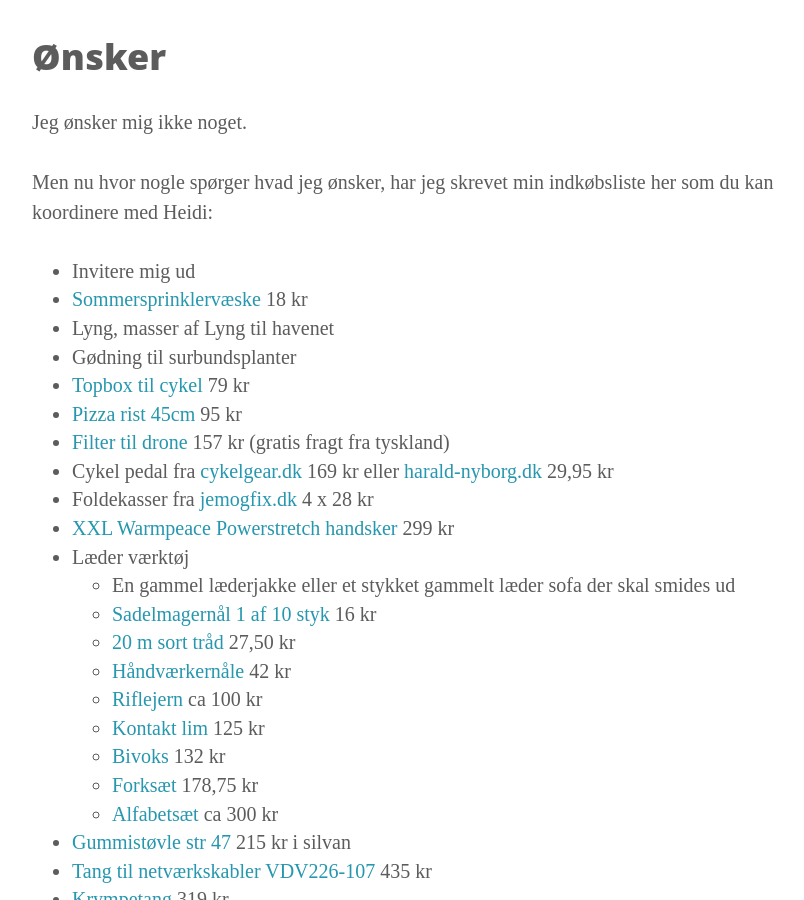
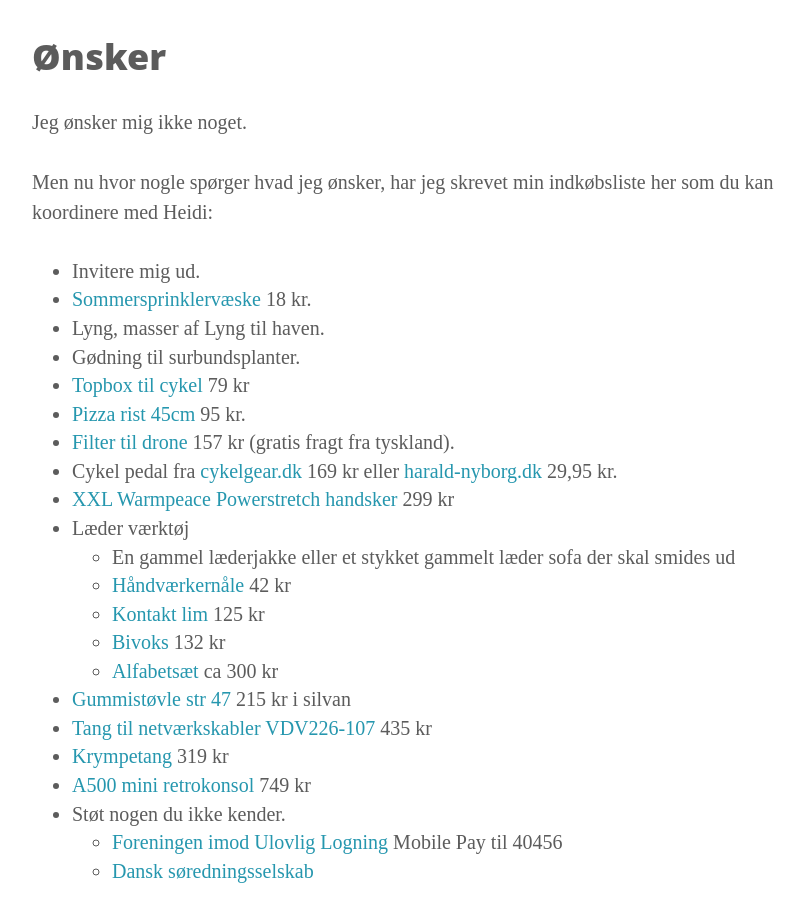
Before and after one commit to clysel/christian.lysel.net, a Jekyll site: the page built from gave.markdown, in a window 1280 px wide and 900 px high, scrolled down 489 px. Shown: the whole window, without its empty margins (233-1037 px from the left). Built offline with Jekyll 4.4.1, drawn with Linux system fonts in a browser that asks for light colours.

Commit message:
Update gave.markdown

```diff
--- a/gave.markdown
+++ b/gave.markdown
@@ -10,25 +10,20 @@
 
 Men nu hvor nogle spørger hvad jeg ønsker, har jeg skrevet min indkøbsliste her som du kan koordinere med Heidi:
 
-* Invitere mig ud
-* [Sommersprinklervæske](https://www.harald-nyborg.dk/alaska-sommersprinklervaeske-3-l) 18 kr
-* Lyng, masser af Lyng til havenet
-* Gødning til surbundsplanter
+* Invitere mig ud.
+* [Sommersprinklervæske](https://www.harald-nyborg.dk/alaska-sommersprinklervaeske-3-l) 18 kr.
+* Lyng, masser af Lyng til haven.
+* Gødning til surbundsplanter.
 * [Topbox til cykel](https://www.xlmoto.dk/product/topboks-xlmoto-pronto-30l_pid-PIA-174059) 79 kr
-* [Pizza rist 45cm](https://knivblokken.dk/produkter/pizzarist-hendi-flere-stoerrelser/?attribute_pa_variant=oe-45-cm) 95 kr
-* [Filter til drone](https://www.amazon.de/dp/B0B18KHLF8/?tag=prdk-ce0d-21&creative=22662&creativeASIN=B0B2PGXBC6&linkCode=df0&th=1) 157 kr (gratis fragt fra tyskland)
-* Cykel pedal fra [cykelgear.dk](https://www.cykelgear.dk/reservedele/pedaler/citybike-alm-pedaler/xlc-city-comfort-pedal) 169 kr eller [harald-nyborg.dk](https://www.harald-nyborg.dk/greenfield-pedalsaet-plast-gummi-senior-2-stk) 29,95 kr
-* Foldekasser fra [jemogfix.dk](https://www.jemogfix.dk/foldekasse-sort-hvid-23-x-47-x-34-5-cm/1191/9050084/) 4 x 28 kr
+* [Pizza rist 45cm](https://knivblokken.dk/produkter/pizzarist-hendi-flere-stoerrelser/?attribute_pa_variant=oe-45-cm) 95 kr.
+* [Filter til drone](https://www.amazon.de/dp/B0B18KHLF8/?tag=prdk-ce0d-21&creative=22662&creativeASIN=B0B2PGXBC6&linkCode=df0&th=1) 157 kr (gratis fragt fra tyskland).
+* Cykel pedal fra [cykelgear.dk](https://www.cykelgear.dk/reservedele/pedaler/citybike-alm-pedaler/xlc-city-comfort-pedal) 169 kr eller [harald-nyborg.dk](https://www.harald-nyborg.dk/greenfield-pedalsaet-plast-gummi-senior-2-stk) 29,95 kr.
 * [XXL Warmpeace Powerstretch handsker](https://www.spejdersport.dk/warmpeace-powerstretch-handsker-gloves-sort) 299 kr
 * Læder værktøj
   * En gammel læderjakke eller et stykket gammelt læder sofa der skal smides ud
-  * [Sadelmagernål 1 af 10 styk](https://www.laederiet.dk/shop/194-naale/5365-sadelmagernaale-med-stort-oeje/) 16 kr
-  * [20 m sort tråd](https://www.laederiet.dk/shop/193-traad/5352-kunstsenetraad-nr-1/?variantId=17343) 27,50 kr
   * [Håndværkernåle](https://www.laederiet.dk/shop/388-prym-diverse-naale/4697-prym-131-107-haandvaerkernaale/?variantId=11339) 42 kr
-  * [Riflejern](https://www.laederiet.dk/shop/275-riflejern-mm/5188-riflejern-justerbart-/) ca 100 kr
   * [Kontakt lim](https://www.harald-nyborg.dk/dana-lim-kontaktlim-1-l) 125 kr
   * [Bivoks](https://www.laederiet.dk/shop/193-traad/5362-bivoks-til-traad/) 132 kr
-  * [Forksæt](https://www.laederiet.dk/shop/170-forke-og-syle/5156-forkesaet/) 178,75 kr
   * [Alfabetsæt](https://www.laederiet.dk/shop/381-alfabet--og-talsaet/7321-alfabet-og-talsaet-8134/) ca 300 kr
 * [Gummistøvle str 47](https://www.silvan.dk/gummistoevler-u-sikkerhed-groen-47?id=2882-5838501) 215 kr i silvan
 * [Tang til netværkskabler VDV226-107](https://www.conradelektronik.dk/p/klein-tools-vdv226-107-crimpvrktj-2182199?utm_campaign=shopping-feed&utm_content=free-google-shopping-clicks&utm_medium=surfaces&utm_source=google&utm_term=2182199&vat=true) 435 kr
```
